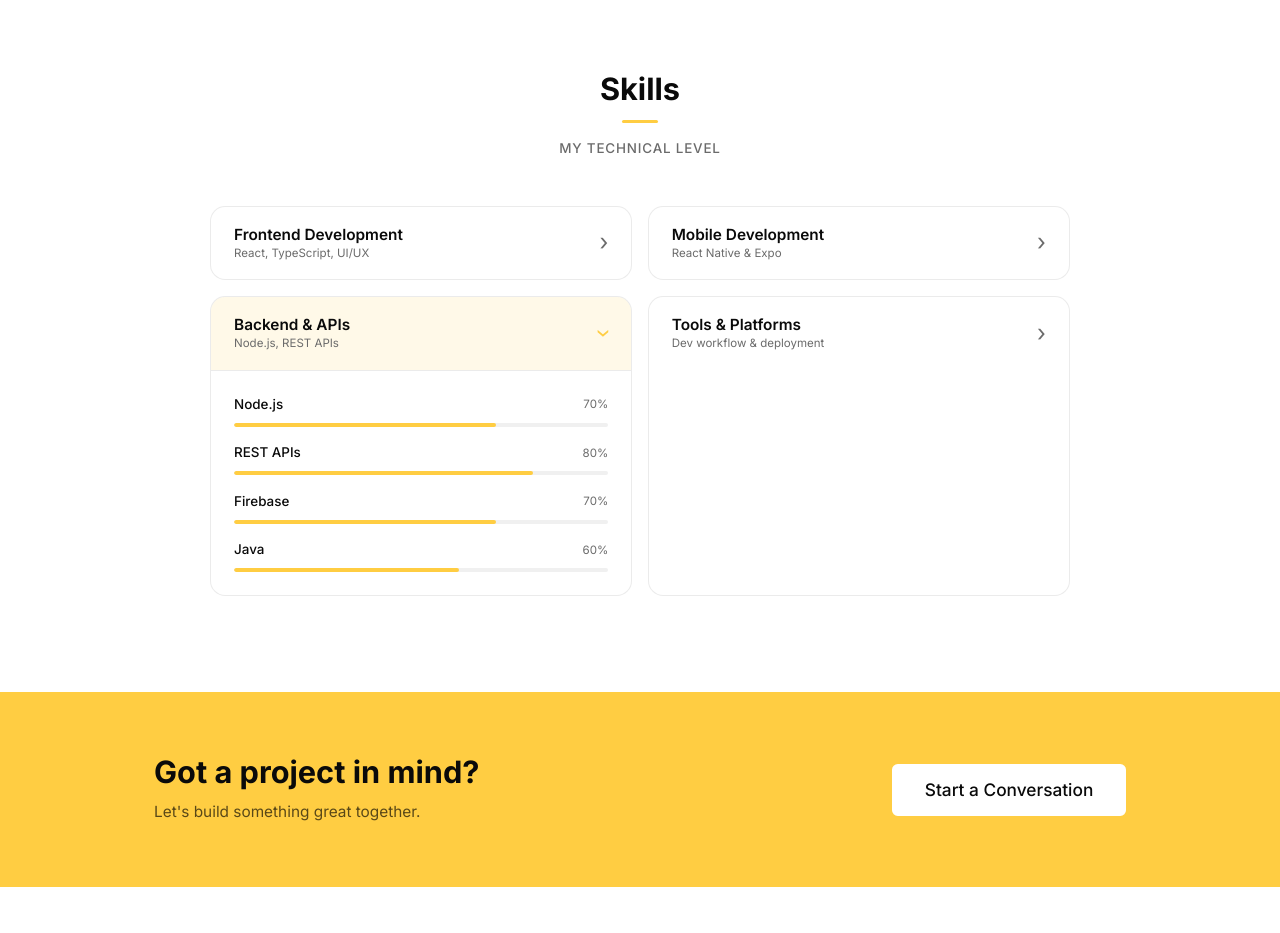
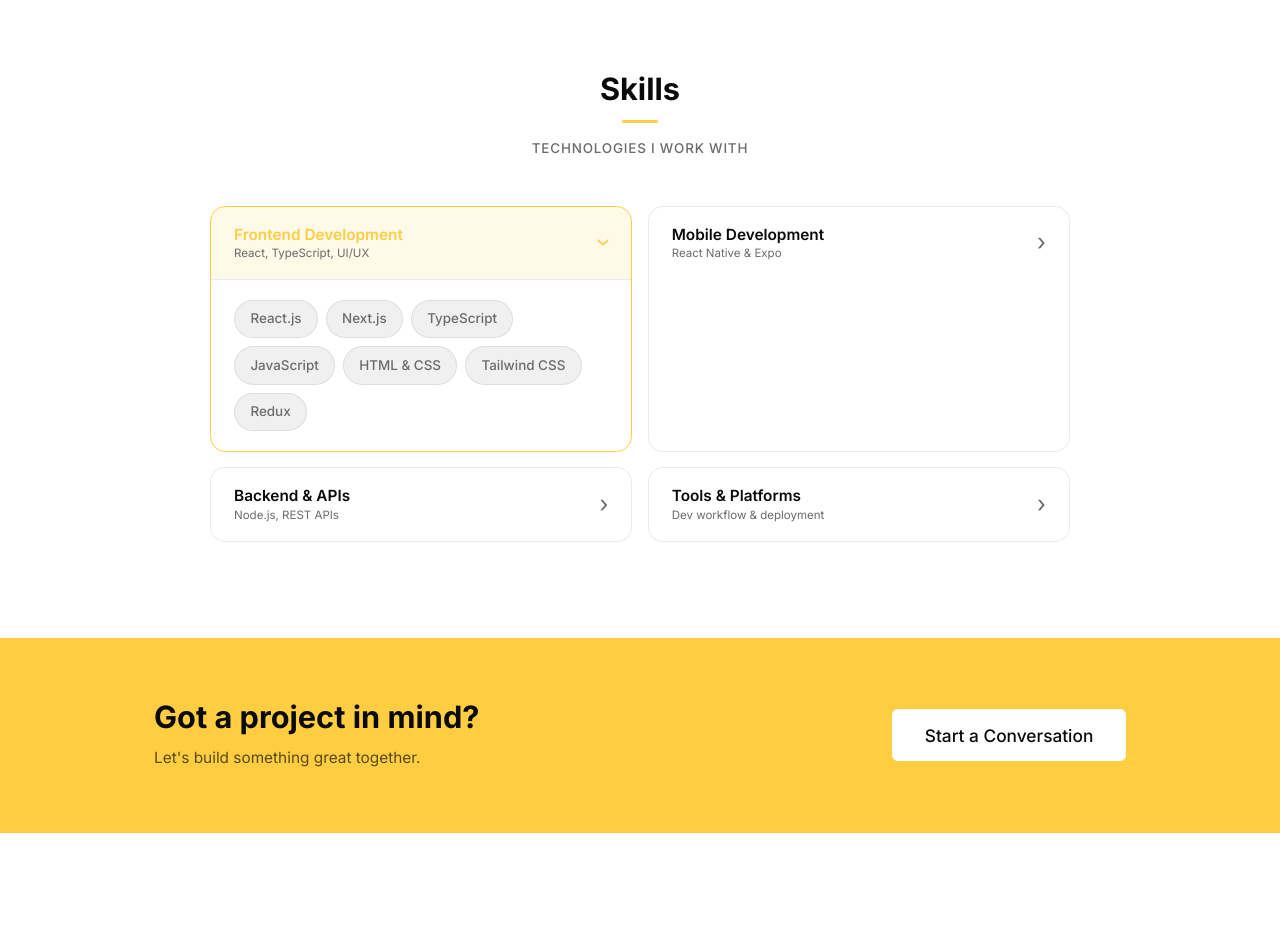
Before and after one commit to yashwaldia/Portfolio-ywaldia, a React (Vite) app: page / in a window 1280 px wide. Shown: the part 3540-4473 px from the top of the page. Built offline with nearby package versions, Linux system fonts and the light colour scheme.

Commit message:
updated skills

```diff
--- a/src/components/sections/Skills/Skills.jsx
+++ b/src/components/sections/Skills/Skills.jsx
@@ -4,61 +4,54 @@ import SectionHeader from '../../shared/SectionHeader/SectionHeader';
 import { skillsData } from '../../../data/skills';
 import styles from './Skills.module.css';
 
-function SkillBar({ name, level, index }) {
+/* ── Pill chip — no level, no bar ── */
+function SkillPill({ name, index }) {
   return (
-    <motion.div
-      className={styles.skillItem}
-      initial={{ opacity: 0, x: -10 }}
-      whileInView={{ opacity: 1, x: 0 }}
+    <motion.span
+      className={styles.pill}
+      initial={{ opacity: 0, scale: 0.85 }}
+      whileInView={{ opacity: 1, scale: 1 }}
       viewport={{ once: true }}
-      transition={{ duration: 0.4, delay: index * 0.05 }}
+      transition={{ duration: 0.25, delay: index * 0.04 }}
     >
-      <div className={styles.skillMeta}>
-        <span className={styles.skillName}>{name}</span>
-        <span className={styles.skillLevel}>{level}%</span>
-      </div>
-      <div className={styles.skillBar}>
-        <motion.div
-          className={styles.skillFill}
-          initial={{ width: 0 }}
-          whileInView={{ width: `${level}%` }}
-          viewport={{ once: true }}
-          transition={{ duration: 0.8, delay: index * 0.06, ease: 'easeOut' }}
-        />
-      </div>
-    </motion.div>
+      {name}
+    </motion.span>
   );
 }
 
 function Skills() {
-  const [openId, setOpenId] = useState('backend');
+  // ✅ 'frontend' opens first — not 'backend'
+  const [openId, setOpenId] = useState('frontend');
 
   return (
     <section className={`${styles.skills} section`} id="skills">
       <div className="container">
-        <SectionHeader title="Skills" subtitle="My Technical Level" />
+        <SectionHeader title="Skills" subtitle="Technologies I Work With" />
 
         <div className={styles.grid}>
-          {skillsData.map((cat) => (
-            <div key={cat.id} className={styles.card}>
+          {skillsData.map((cat) => {
+            const isOpen = openId === cat.id;
+            return (
+              <div key={cat.id} className={[styles.card, isOpen ? styles.cardOpen : ''].join(' ')}>
+
                 {/* Accordion header */}
                 <button
-                className={[styles.cardHeader, openId === cat.id ? styles.cardHeaderOpen : ''].join(' ')}
-                onClick={() => setOpenId(openId === cat.id ? null : cat.id)}
-                aria-expanded={openId === cat.id}
+                  className={[styles.cardHeader, isOpen ? styles.cardHeaderOpen : ''].join(' ')}
+                  onClick={() => setOpenId(isOpen ? null : cat.id)}
+                  aria-expanded={isOpen}
                 >
                   <div className={styles.cardMeta}>
                     <h3 className={styles.cardTitle}>{cat.category}</h3>
                     <span className={styles.cardSub}>{cat.subtitle}</span>
                   </div>
-                <span className={[styles.chevron, openId === cat.id ? styles.chevronOpen : ''].join(' ')}>
+                  <span className={[styles.chevron, isOpen ? styles.chevronOpen : ''].join(' ')}>
                     ›
                   </span>
                 </button>
 
-              {/* Accordion body */}
+                {/* Accordion body — pill grid */}
                 <AnimatePresence initial={false}>
-                {openId === cat.id && (
+                  {isOpen && (
                     <motion.div
                       className={styles.cardBody}
                       initial={{ height: 0, opacity: 0 }}
@@ -67,16 +60,18 @@ function Skills() {
                       transition={{ duration: 0.3, ease: 'easeInOut' }}
                       style={{ overflow: 'hidden' }}
                     >
-                    <div className={styles.skillsList}>
+                      <div className={styles.pillGrid}>
                         {cat.skills.map((s, i) => (
-                        <SkillBar key={s.name} name={s.name} level={s.level} index={i} />
+                          <SkillPill key={s.name} name={s.name} index={i} />
                         ))}
                       </div>
                     </motion.div>
                   )}
                 </AnimatePresence>
+
               </div>
-          ))}
+            );
+          })}
         </div>
       </div>
     </section>
--- a/src/components/sections/Skills/Skills.module.css
+++ b/src/components/sections/Skills/Skills.module.css
@@ -1,3 +1,4 @@
+/* ── Grid ─────────────────────────── */
 .grid {
   display: grid;
   grid-template-columns: 1fr 1fr;
@@ -6,6 +7,7 @@
   margin: 0 auto;
 }
 
+/* ── Card ─────────────────────────── */
 .card {
   border: 1px solid var(--color-border);
   border-radius: var(--radius-lg);
@@ -14,8 +16,16 @@
   transition: border-color var(--transition-base), box-shadow var(--transition-base);
 }
 
-.card:hover { border-color: var(--color-accent-soft); box-shadow: 0 4px 20px var(--color-shadow); }
+.card:hover {
+  border-color: var(--color-accent-soft);
+  box-shadow: 0 4px 20px var(--color-shadow);
+}
 
+.cardOpen {
+  border-color: var(--color-accent);
+}
+
+/* ── Card Header ──────────────────── */
 .cardHeader {
   width: 100%;
   display: flex;
@@ -23,17 +33,22 @@
   justify-content: space-between;
   padding: var(--space-5) var(--space-6);
   background: none;
+  border: none;
   cursor: pointer;
   text-align: left;
   gap: var(--space-4);
   transition: background var(--transition-fast);
 }
 
-.cardHeader:hover        { background: var(--color-bg-alt); }
-.cardHeaderOpen          { background: var(--color-accent-soft); }
-.cardHeaderOpen:hover    { background: var(--color-accent-soft); }
+.cardHeader:hover     { background: var(--color-bg-alt); }
+.cardHeaderOpen       { background: var(--color-accent-soft); }
+.cardHeaderOpen:hover { background: var(--color-accent-soft); }
 
-.cardMeta { display: flex; flex-direction: column; gap: 2px; }
+.cardMeta {
+  display: flex;
+  flex-direction: column;
+  gap: 2px;
+}
 
 .cardTitle {
   font-size: var(--font-size-base);
@@ -41,11 +56,16 @@
   color: var(--color-text);
 }
 
+.cardHeaderOpen .cardTitle {
+  color: var(--color-accent);
+}
+
 .cardSub {
   font-size: var(--font-size-xs);
   color: var(--color-text-muted);
 }
 
+/* ── Chevron ──────────────────────── */
 .chevron {
   font-size: var(--font-size-xl);
   color: var(--color-text-muted);
@@ -54,36 +74,47 @@
   flex-shrink: 0;
 }
 
-.chevronOpen { transform: rotate(90deg); color: var(--color-accent); }
-
-/* ── Skills list ─────────────────── */
-.cardBody { border-top: 1px solid var(--color-border); }
-
-.skillsList {
-  display: flex;
-  flex-direction: column;
-  gap: var(--space-4);
-  padding: var(--space-6);
+.chevronOpen {
+  transform: rotate(90deg);
+  color: var(--color-accent);
 }
 
-.skillItem { display: flex; flex-direction: column; gap: var(--space-2); }
-
-.skillMeta { display: flex; justify-content: space-between; align-items: center; }
-
-.skillName  { font-size: var(--font-size-sm); font-weight: var(--font-weight-medium); color: var(--color-text); }
-.skillLevel { font-size: var(--font-size-xs); color: var(--color-text-muted); }
-
-.skillBar {
-  height: 4px;
-  background: var(--color-surface-alt);
-  border-radius: var(--radius-full);
-  overflow: hidden;
+/* ── Card Body ────────────────────── */
+.cardBody {
+  border-top: 1px solid var(--color-border);
+  padding: var(--space-5) var(--space-6);
 }
 
-.skillFill {
-  height: 100%;
-  background: var(--color-accent);
-  border-radius: var(--radius-full);
+/* ── Pill grid ────────────────────── */
+.pillGrid {
+  display: flex;
+  flex-wrap: wrap;
+  gap: var(--space-2);
 }
 
-@media (max-width: 768px) { .grid { grid-template-columns: 1fr; } }
+/* ── Pill chip ────────────────────── */
+.pill {
+  display: inline-flex;
+  align-items: center;
+  padding: var(--space-2) var(--space-4);
+  border-radius: var(--radius-full);
+  font-size: var(--font-size-sm);
+  font-weight: var(--font-weight-medium);
+  color: var(--color-text-muted);
+  background: var(--color-surface-alt);
+  border: 1px solid var(--color-border);
+  transition: all var(--transition-fast);
+  cursor: default;
+  white-space: nowrap;
+}
+
+.pill:hover {
+  border-color: var(--color-accent);
+  color: var(--color-accent);
+  background: var(--color-accent-soft);
+}
+
+/* ── Responsive ───────────────────── */
+@media (max-width: 768px) {
+  .grid { grid-template-columns: 1fr; }
+}
--- a/src/data/skills.js
+++ b/src/data/skills.js
@@ -5,12 +5,13 @@ export const skillsData = [
     subtitle: 'React, TypeScript, UI/UX',
     icon: 'code',
     skills: [
-      { name: 'React.js',        level: 85 },
-      { name: 'TypeScript',      level: 75 },
-      { name: 'JavaScript',      level: 85 },
-      { name: 'HTML & CSS',      level: 90 },
-      { name: 'Tailwind CSS',    level: 75 },
-      { name: 'Redux',           level: 65 },
+      { name: 'React.js' },
+      { name: 'Next.js' },
+      { name: 'TypeScript' },
+      { name: 'JavaScript' },
+      { name: 'HTML & CSS' },
+      { name: 'Tailwind CSS' },
+      { name: 'Redux' },
     ],
   },
   {
@@ -19,10 +20,11 @@ export const skillsData = [
     subtitle: 'React Native & Expo',
     icon: 'mobile',
     skills: [
-      { name: 'React Native',    level: 80 },
-      { name: 'Expo',            level: 75 },
-      { name: 'AsyncStorage',    level: 70 },
-      { name: 'Google AdMob',    level: 60 },
+      { name: 'React Native' },
+      { name: 'Expo' },
+      { name: 'Androud' },
+      { name: 'AsyncStorage' },
+      { name: 'Google AdMob' },
     ],
   },
   {
@@ -31,10 +33,10 @@ export const skillsData = [
     subtitle: 'Node.js, REST APIs',
     icon: 'server',
     skills: [
-      { name: 'Node.js',         level: 70 },
-      { name: 'REST APIs',       level: 80 },
-      { name: 'Firebase',        level: 70 },
-      { name: 'Java',            level: 60 },
+      { name: 'Node.js' },
+      { name: 'REST APIs' },
+      { name: 'Firebase' },
+      { name: 'Java' },
     ],
   },
   {
@@ -43,10 +45,11 @@ export const skillsData = [
     subtitle: 'Dev workflow & deployment',
     icon: 'tools',
     skills: [
-      { name: 'Git / GitHub',    level: 85 },
-      { name: 'Vercel / Netlify',level: 80 },
-      { name: 'AWS (basics)',    level: 50 },
-      { name: 'Figma / UI Design', level: 65 },
+      { name: 'Git / GitHub' },
+      { name: 'Vercel' },
+      { name: 'Netlify' },
+      { name: 'AWS (basics)' },
+      { name: 'Figma / UI Design' },
     ],
   },
 ];
```
Also changed, not shown: src/components/sections/Projects/Projects.module.css (+61 -84 lines), 2 other files (tests, documents, lock files or other folders). Lines whose indentation alone changed are shown as unchanged.
